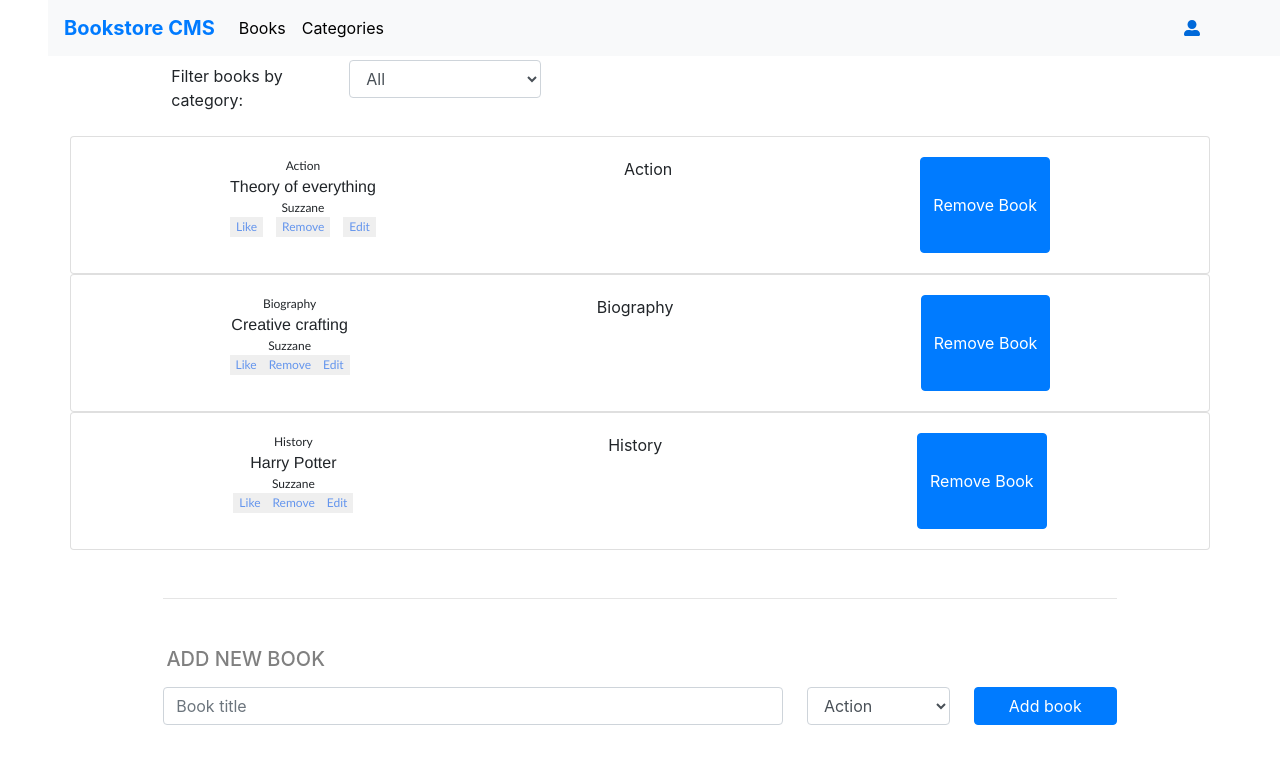
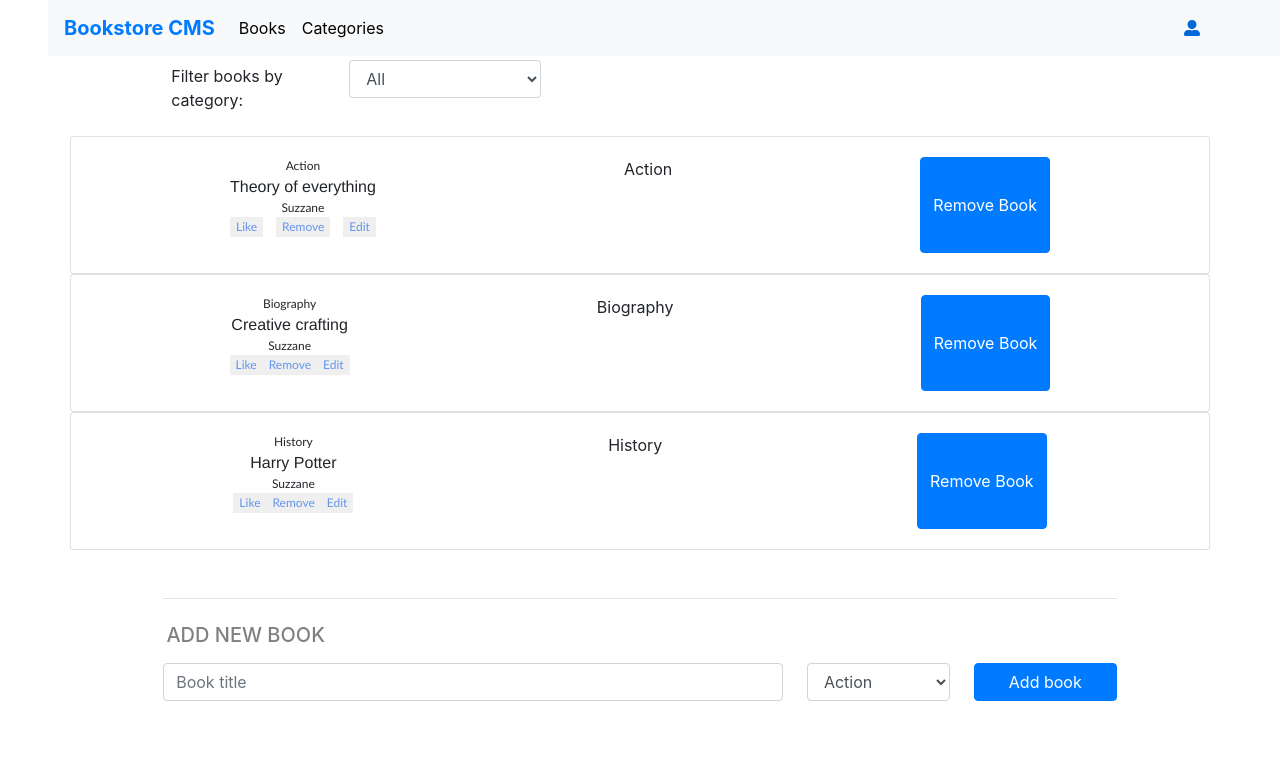
Before and after one commit to e71az/bookstore, a React (Create React App) app: page / in a window 1280 px wide. Shown: the top 764 px of the page. Built offline with nearby package versions, Linux system fonts and the light colour scheme.

Commit message:
Changed margin top from bookform element

```diff
--- a/src/containers/BooksForm.js
+++ b/src/containers/BooksForm.js
@@ -36,7 +36,7 @@ const BooksForm = () => {
   return (
     <>
       <hr className="hr-element mt-5" />
-      <h5 className="new-book-header mt-5 mb-3">ADD NEW BOOK</h5>
+      <h5 className="new-book-header mt-4 mb-3">ADD NEW BOOK</h5>
       <Form className="add-book-form d-flex justify-content-between">
         <Form.Group
           className="add-book-title"
```
